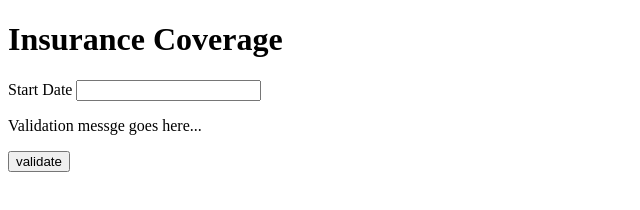
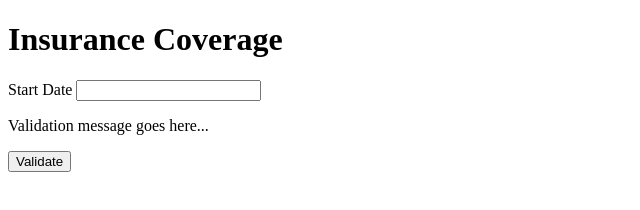
Before and after one commit to amida-tech/homework, a plain HTML site: page frontend/index.html in a window 1280 px wide. Shown: the full height of the page, 0-640 px from the left. Drawn offline with Linux system fonts and the light colour scheme.

Commit message:
fixed typo

```diff
--- a/frontend/index.html
+++ b/frontend/index.html
@@ -12,10 +12,10 @@
                     <label>Start Date
                         <input type="text" name="effective_date">
                     </label>
-                    <p id="validation">Validation messge goes here...</p>
+                    <p id="validation">Validation message goes here...</p>
                 </div>
                 <div>
-                    <button type="submit">validate</button>
+                    <button type="submit">Validate</button>
                 </div>
             </form>
         </div>
```
